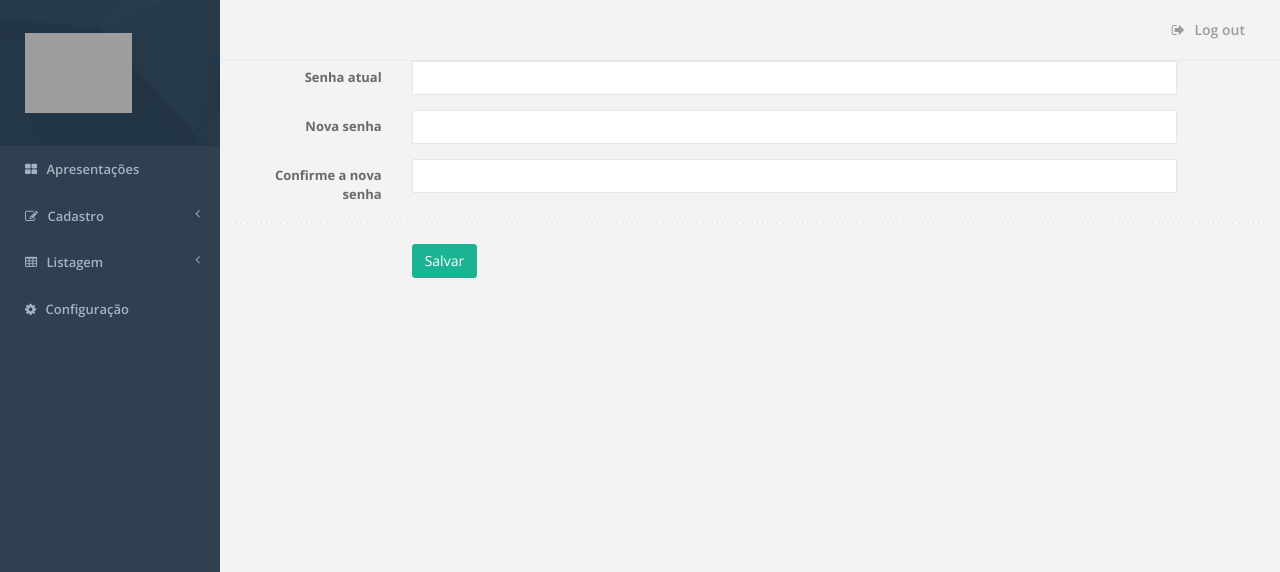
After one commit to RafaelaMiranda/Bancas-TCC, a PHP site: page /trocaSenha-formulario.php in a window 1280 px wide. The commit adds this page. Shown: the top 572 px of the page. Run offline with PHP 8.4, Linux system fonts and the light colour scheme; a user stored in the database is signed in; grey boxes are pictures that could not be loaded.

Commit message:
Início de criação de página para troca de senha

```diff
--- a/code/cabecalho.php
+++ b/code/cabecalho.php
@@ -66,8 +66,8 @@
                                 <a href="usuario-formulario.php">Usuario</a>
                             </li>
                         </ul>
+
                     </li>
-
                     <li>
                         <a href="#">
                             <i class="fa fa-table"></i>
@@ -91,6 +91,13 @@
                                 <a href="usuario-lista.php">Usuario</a>
                             </li>
                         </ul>
+                    </a>
+                    </li>
+                    <li>
+                        <a href="trocaSenha-formulario.php?user=<?= session_start(); $_SESSION['user']; ?>">
+                            <i class="fa fa-cog"></i>
+                            <span class="nav-label">Configuração</span>
+                        </a>
                     </li>
                 </ul>
 
--- a/code/login.php
+++ b/code/login.php
@@ -1,5 +1,5 @@
 <?php include('conecta.php');
-
+  session_start();
   $login = $_POST['login'];
   $senha = md5($_POST['senha']);
   $status = "1";
@@ -11,6 +11,7 @@
       $linha = mysqli_affected_rows($connect);
 
       if($linha > 0 || (isset($_COOKIE['login']) && $_COOKIE['login'] == 'admin')){
+          $_SESSION['user'] = $login;
           setcookie("login", $login, time()+36000);
           header("Location:apresentacao-lista.php");
       }
--- /dev/null
+++ b/code/trocaSenha-formulario.php
@@ -0,0 +1,35 @@
+<?php include('cabecalho.php');
+      include('conecta.php'); ?>
+
+                    <form method="POST" action="adiciona-usuario.php" class="form-horizontal" accept-charset="utf-8">
+                    <div class="form-group">
+                        <label class="col-sm-2 control-label">Senha atual</label>
+
+                        <div class="col-sm-9">
+                            <input type="password" id="senha_atual" name="senha_atual" class="form-control">
+                        </div>
+                    </div>
+                    <div class="form-group">
+                        <label class="col-sm-2 control-label">Nova senha</label>
+
+                        <div class="col-sm-9">
+                            <input type="password" id="senha_nova" name="senha_nova" class="form-control">
+                        </div>
+                    </div>
+                    <div class="form-group">
+                        <label class="col-sm-2 control-label">Confirme a nova senha</label>
+
+                        <div class="col-sm-9">
+                            <input type="password" id="confirme_senha" name="confirme_senha" class="form-control">
+                        </div>
+                    </div>
+
+                    <div class="hr-line-dashed"></div>
+                    <div class="form-group">
+                        <div class="col-sm-4 col-sm-offset-2">
+                            <button class="btn btn-primary" type="submit">Salvar</button>
+                        </div>
+                    </div>
+                </form>
+
+<?php include('rodape.php'); ?>
```
